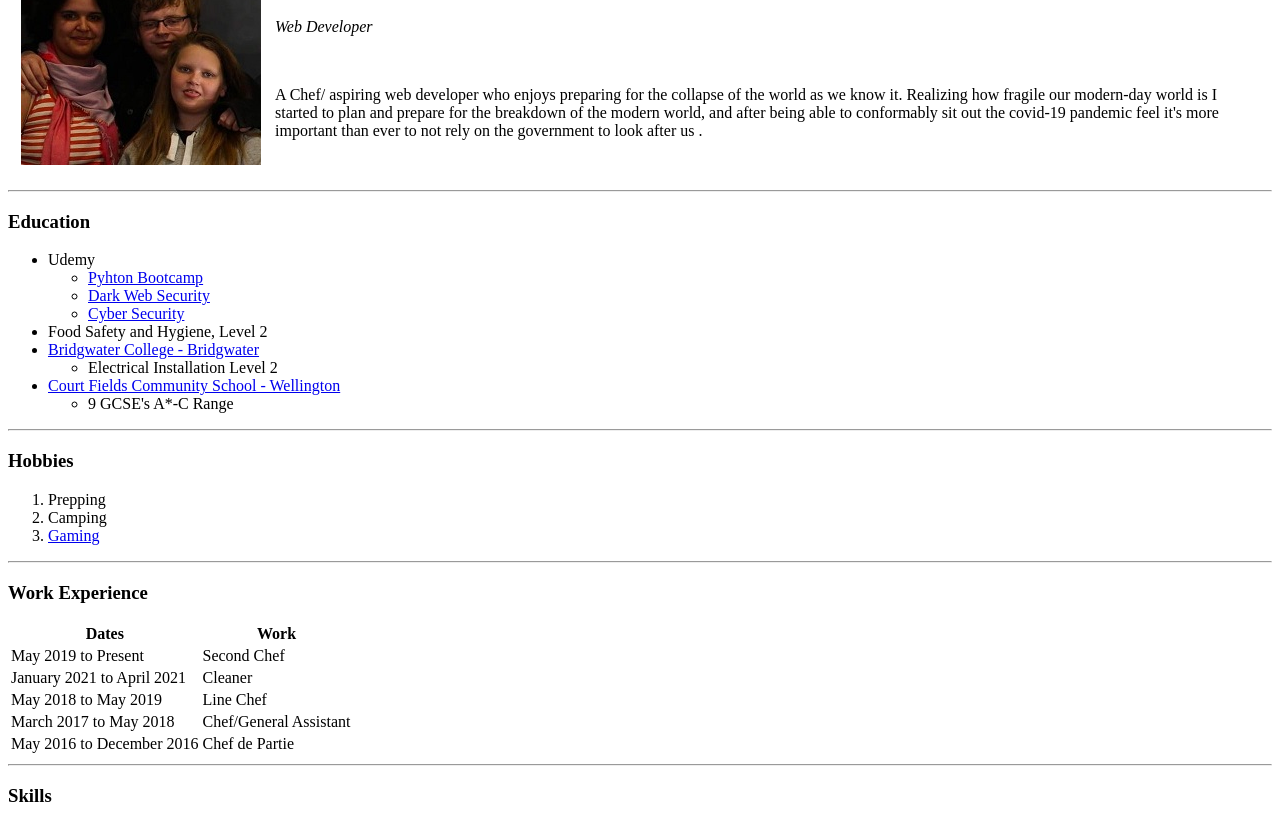
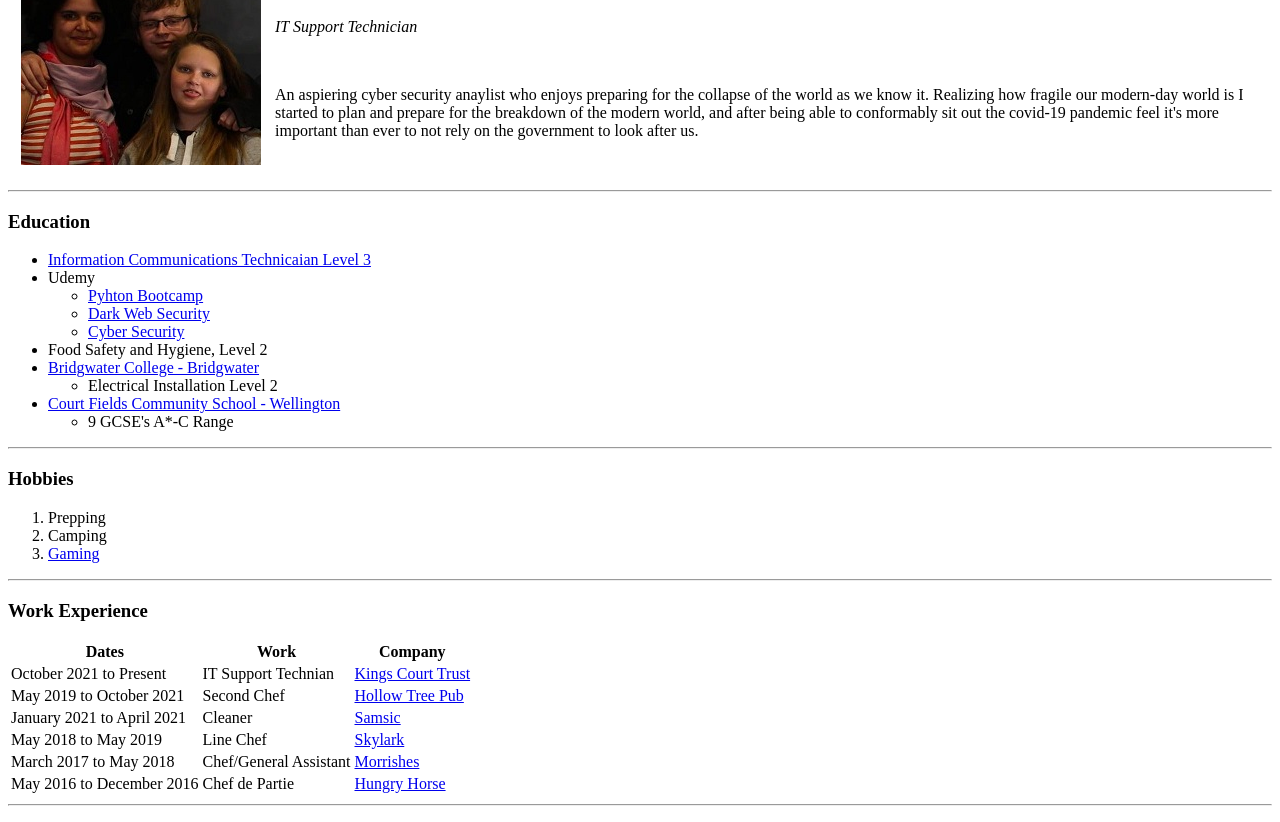
Before and after one commit to alxiden/PersonalSite, a plain HTML site: page index.html in a window 1280 px wide. Shown: the part 96-918 px from the top of the page. Drawn offline with Linux system fonts and the light colour scheme.

Commit message:
Basic HTML changes

```diff
--- a/index.html
+++ b/index.html
@@ -13,15 +13,15 @@
         <td><img src="Images\danProfilepic.jpg" alt="Dan's Profile Pic" /></td>
         <td>
           <h1>Daniel Ward</h1>
-          <p><em>Web Developer</em></p>
+          <p><em>IT Support Technician</em></p>
           <br />
           <p>
-            A Chef/ aspiring web developer who enjoys preparing for the collapse
+            An aspiering cyber security anaylist who enjoys preparing for the collapse
             of the world as we know it. Realizing how fragile our modern-day
             world is I started to plan and prepare for the breakdown of the
             modern world, and after being able to conformably sit out the
             covid-19 pandemic feel it's more important than ever to not rely on
-            the government to look after us .
+            the government to look after us.
           </p>
         </td>
       </tr>
@@ -30,6 +30,7 @@
     <hr />
     <h3>Education</h3>
     <ul><!-- Education List-->
+      <li><a href="Images\Level 3.jpg">Information Communications Technicaian Level 3</a></li>
       <li>Udemy</li>
       <ul>
         <li><a href="Images\Python.jpg">Pyhton Bootcamp</a></li>
@@ -66,28 +67,39 @@
         <tr>
           <th>Dates</th>
           <th>Work</th>
+          <th>Company</th>
         </tr>
       </thead>
       <tbody>
         <tr>
-          <td>May 2019 to Present</td>
+          <td>October 2021 to Present</td>
+          <td>IT Support Technian</td>
+          <td><a href="https://www.kctrust.co.uk/">Kings Court Trust</a> </td>
+        </tr>
+        <tr>
+          <td>May 2019 to October 2021</td>
           <td>Second Chef</td>
+          <td><a href="https://www.hollowtreepubbradleystoke.co.uk/">Hollow Tree Pub</a></td>
         </tr>
         <tr>
           <td>January 2021 to April 2021</td>
           <td>Cleaner</td>
+          <td><a href="https://www.samsic.uk/">Samsic</a></td>
         </tr>
         <tr>
           <td>May 2018 to May 2019</td>
           <td>Line Chef</td>
+          <td><a href="https://www.skylarkpub.co.uk/">Skylark</a></td>
         </tr>
         <tr>
           <td>March 2017 to May 2018</td>
           <td>Chef/General Assistant</td>
+          <td><a href="https://www.morrishs.co.uk/">Morrishes</a></td>
         </tr>
         <tr>
           <td>May 2016 to December 2016</td>
           <td>Chef de Partie</td>
+          <td><a href="https://www.hungryhorse.co.uk/pubs/somerset/the-stonegallows-inn/">Hungry Horse</a></td>
         </tr>
       </tbody>
     </table>
@@ -112,7 +124,7 @@
               </tr>
               <tr>
                 <td>CSS</td>
-                <td></td>
+                <td>⭐⭐</td>
               </tr>
             </tbody>
           </table>
```
Also changed, not shown: Images/Level 3.jpg (added).
